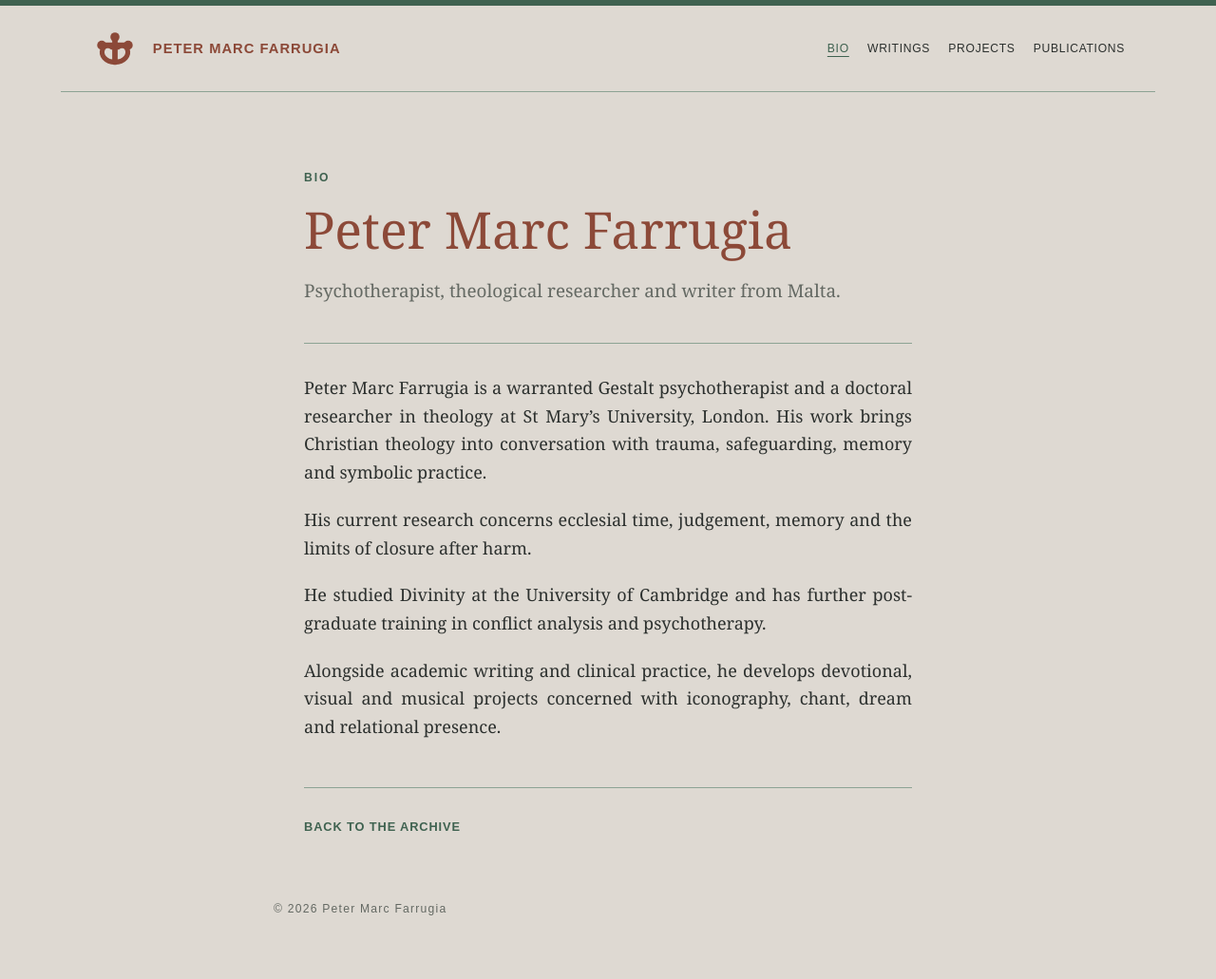
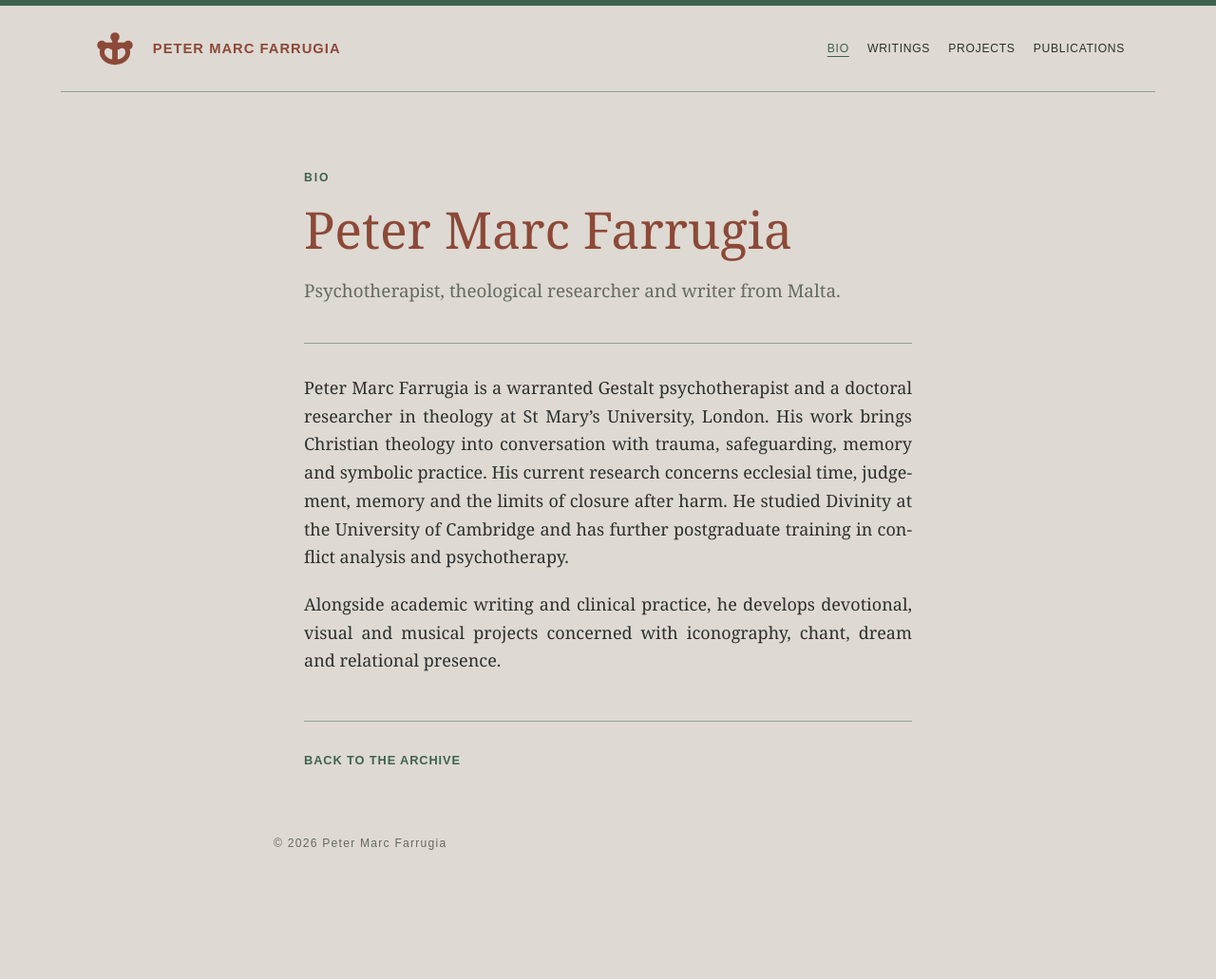
Before and after one commit to pytfarrugia-bit/pytfarrugia-bit.github.io, a Jekyll site: the page bio.html, which Jekyll copies as it is, in a window 1280 px wide. Shown: the whole page at 95% size. Built offline with Jekyll 4.4.1, drawn with Linux system fonts in a browser that asks for light colours; after the commit the page ends 962 px from its top, so only the background shows below that.

Commit message:
Consolidate biography paragraphs

```diff
--- a/bio.html
+++ b/bio.html
@@ -28,11 +28,7 @@
     <p class="lead">Psychotherapist, theological researcher and writer from Malta.</p>
 
     <article class="prose">
-      <p>Peter Marc Farrugia is a warranted Gestalt psychotherapist and a doctoral researcher in theology at St Mary’s University, London. His work brings Christian theology into conversation with trauma, safeguarding, memory and symbolic practice.</p>
-
-      <p>His current research concerns ecclesial time, judgement, memory and the limits of closure after harm.</p>
-
-      <p>He studied Divinity at the University of Cambridge and has further postgraduate training in conflict analysis and psychotherapy.</p>
+      <p>Peter Marc Farrugia is a warranted Gestalt psychotherapist and a doctoral researcher in theology at St Mary’s University, London. His work brings Christian theology into conversation with trauma, safeguarding, memory and symbolic practice. His current research concerns ecclesial time, judgement, memory and the limits of closure after harm. He studied Divinity at the University of Cambridge and has further postgraduate training in conflict analysis and psychotherapy.</p>
 
       <p>Alongside academic writing and clinical practice, he develops devotional, visual and musical projects concerned with iconography, chant, dream and relational presence.</p>
     </article>
```
